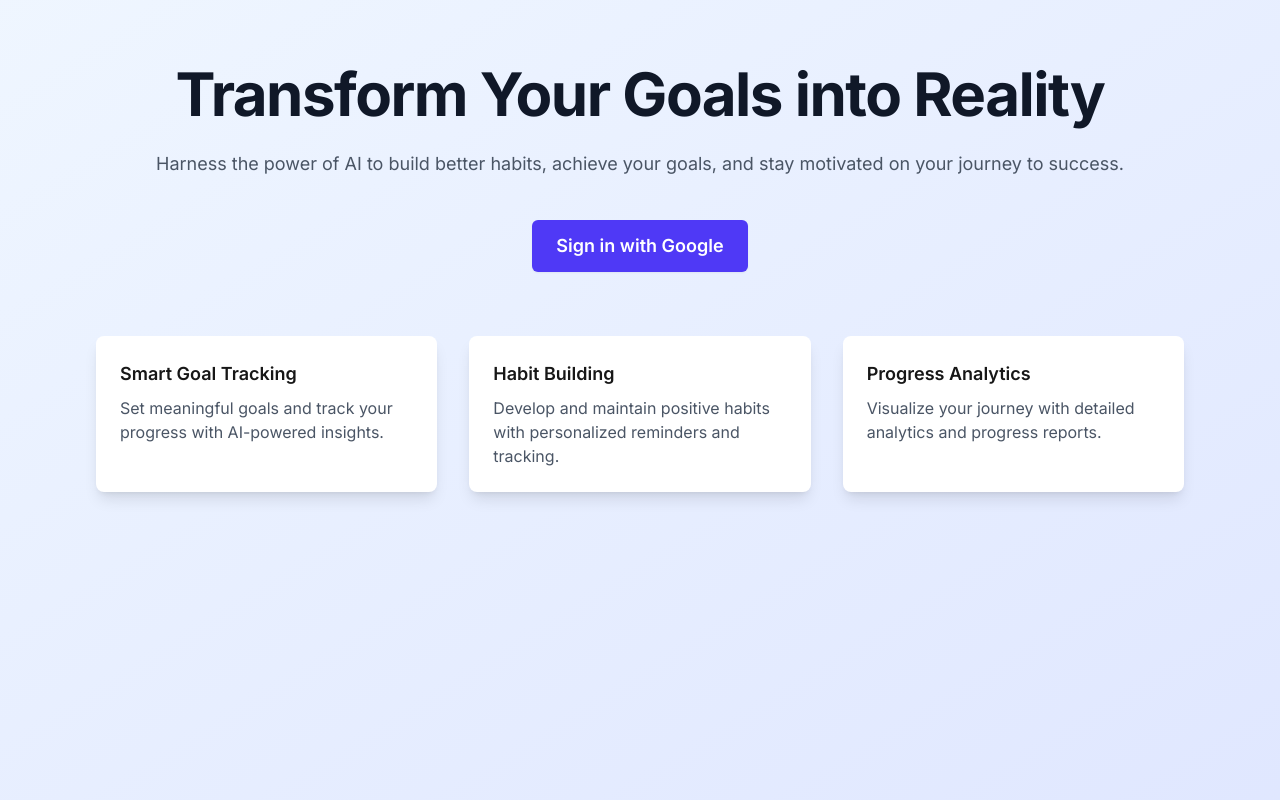
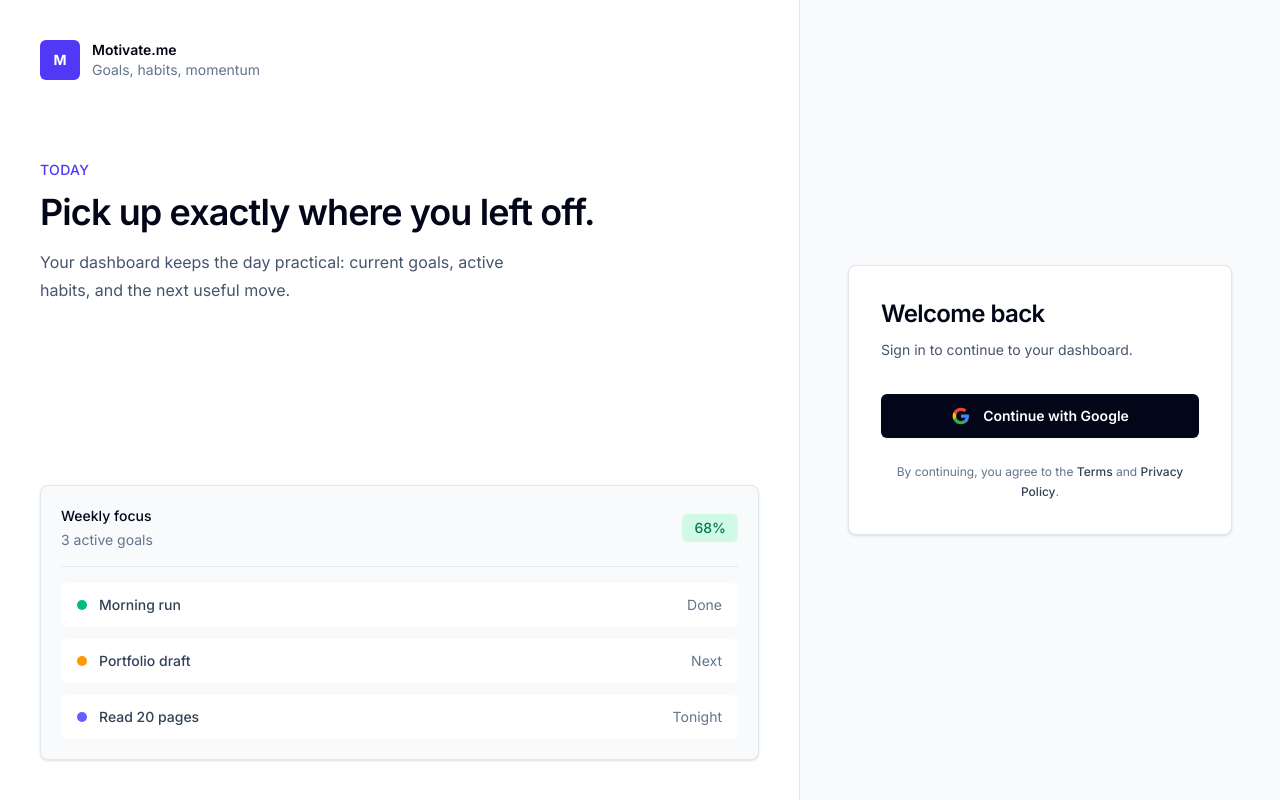
Before and after one commit to brown2020/motivatedotmeai, a Next.js app: page /signin in a window 1280 px wide. Built offline with nearby package versions, Linux system fonts and the light colour scheme; no server answers.

Commit message:
Clean up sign-in screen

```diff
--- a/src/app/signin/sign-in-client.tsx
+++ b/src/app/signin/sign-in-client.tsx
@@ -2,7 +2,36 @@
 
 import { ErrorAlert } from "@/components/ErrorAlert";
 import { useAuthStore } from "@/stores/auth-store";
+import Link from "next/link";
 import { useRouter } from "next/navigation";
+
+function GoogleMark() {
+  return (
+    <svg
+      aria-hidden="true"
+      className="h-5 w-5"
+      viewBox="0 0 24 24"
+      fill="none"
+    >
+      <path
+        d="M21.6 12.23c0-.71-.06-1.4-.18-2.05H12v3.88h5.38a4.6 4.6 0 0 1-2 3.02v2.51h3.24c1.9-1.75 2.98-4.32 2.98-7.36Z"
+        fill="#4285F4"
+      />
+      <path
+        d="M12 22c2.7 0 4.97-.9 6.62-2.41l-3.24-2.51c-.9.6-2.05.96-3.38.96-2.6 0-4.8-1.76-5.6-4.12H3.05v2.59A10 10 0 0 0 12 22Z"
+        fill="#34A853"
+      />
+      <path
+        d="M6.4 13.92a6.01 6.01 0 0 1 0-3.84V7.49H3.05a10 10 0 0 0 0 9.02l3.35-2.59Z"
+        fill="#FBBC05"
+      />
+      <path
+        d="M12 5.96c1.47 0 2.8.5 3.84 1.5l2.86-2.87A9.61 9.61 0 0 0 12 2a10 10 0 0 0-8.95 5.49l3.35 2.59C7.2 7.72 9.4 5.96 12 5.96Z"
+        fill="#EA4335"
+      />
+    </svg>
+  );
+}
 
 export default function SignInClient({ nextPath }: { nextPath?: string }) {
   const user = useAuthStore((s) => s.user);
@@ -23,81 +52,157 @@ export default function SignInClient({ nextPath }: { nextPath?: string }) {
 
   if (isLoading) {
     return (
-      <main className="min-h-screen bg-linear-to-br from-blue-50 to-indigo-100" />
+      <main className="min-h-screen bg-slate-50" />
     );
   }
 
   return (
-    <main className="min-h-screen bg-linear-to-br from-blue-50 to-indigo-100">
-      <div className="max-w-6xl mx-auto px-4 py-16 sm:px-6 lg:px-8">
-        <div className="text-center">
-          <h1 className="text-4xl font-bold tracking-tight text-gray-900 sm:text-6xl">
-            Transform Your Goals into Reality
+    <main className="min-h-screen bg-slate-50 text-slate-950">
+      <div className="grid min-h-screen lg:grid-cols-[minmax(0,1fr)_480px]">
+        <section className="hidden border-r border-slate-200 bg-white px-10 py-10 lg:flex lg:flex-col lg:justify-between">
+          <div>
+            <div className="flex items-center gap-3">
+              <div className="flex h-10 w-10 items-center justify-center rounded-md bg-indigo-600 text-sm font-bold text-white">
+                M
+              </div>
+              <div>
+                <p className="text-sm font-semibold text-slate-950">
+                  Motivate.me
+                </p>
+                <p className="text-sm text-slate-500">Goals, habits, momentum</p>
+              </div>
+            </div>
+
+            <div className="mt-20 max-w-xl">
+              <p className="text-sm font-medium uppercase tracking-wide text-indigo-600">
+                Today
+              </p>
+              <h1 className="mt-3 text-4xl font-semibold tracking-tight text-slate-950">
+                Pick up exactly where you left off.
               </h1>
-          <p className="mt-6 text-lg leading-8 text-gray-600">
-            Harness the power of AI to build better habits, achieve your goals,
-            and stay motivated on your journey to success.
+              <p className="mt-4 max-w-lg text-base leading-7 text-slate-600">
+                Your dashboard keeps the day practical: current goals, active
+                habits, and the next useful move.
               </p>
+            </div>
+          </div>
 
-          <div className="mt-10 flex items-center justify-center gap-x-6">
+          <div className="rounded-lg border border-slate-200 bg-slate-50 p-5 shadow-sm">
+            <div className="flex items-center justify-between border-b border-slate-200 pb-4">
+              <div>
+                <p className="text-sm font-medium text-slate-950">
+                  Weekly focus
+                </p>
+                <p className="mt-1 text-sm text-slate-500">3 active goals</p>
+              </div>
+              <div className="rounded-md bg-emerald-100 px-3 py-1 text-sm font-medium text-emerald-700">
+                68%
+              </div>
+            </div>
+            <div className="mt-4 space-y-3">
+              {[
+                ["Morning run", "Done", "bg-emerald-500"],
+                ["Portfolio draft", "Next", "bg-amber-500"],
+                ["Read 20 pages", "Tonight", "bg-indigo-500"],
+              ].map(([label, status, color]) => (
+                <div
+                  key={label}
+                  className="flex items-center justify-between gap-4 rounded-md bg-white px-4 py-3"
+                >
+                  <div className="flex items-center gap-3">
+                    <span className={`h-2.5 w-2.5 rounded-full ${color}`} />
+                    <span className="text-sm font-medium text-slate-700">
+                      {label}
+                    </span>
+                  </div>
+                  <span className="text-sm text-slate-500">{status}</span>
+                </div>
+              ))}
+            </div>
+          </div>
+        </section>
+
+        <section className="flex min-h-screen items-center justify-center px-6 py-10 sm:px-8">
+          <div className="w-full max-w-sm">
+            <div className="mb-8 flex items-center gap-3 lg:hidden">
+              <div className="flex h-10 w-10 items-center justify-center rounded-md bg-indigo-600 text-sm font-bold text-white">
+                M
+              </div>
+              <div>
+                <p className="text-sm font-semibold text-slate-950">
+                  Motivate.me
+                </p>
+                <p className="text-sm text-slate-500">Goals and habits</p>
+              </div>
+            </div>
+
+            <div className="rounded-lg border border-slate-200 bg-white p-6 shadow-sm sm:p-8">
+              <div>
+                <h2 className="text-2xl font-semibold tracking-tight text-slate-950">
+                  Welcome back
+                </h2>
+                <p className="mt-2 text-sm leading-6 text-slate-600">
+                  Sign in to continue to your dashboard.
+                </p>
+              </div>
+
+              <div className="mt-8 space-y-3">
                 {user ? (
                   <>
                     <button
+                      type="button"
                       onClick={() => router.push(target)}
-                  className="rounded-md bg-indigo-600 px-6 py-3 text-lg font-semibold text-white shadow-xs hover:bg-indigo-500 focus-visible:outline-2 focus-visible:outline-offset-2 focus-visible:outline-indigo-600"
+                      className="flex w-full items-center justify-center rounded-md bg-indigo-600 px-4 py-3 text-sm font-semibold text-white shadow-xs hover:bg-indigo-500 focus-visible:outline-2 focus-visible:outline-offset-2 focus-visible:outline-indigo-600"
                     >
                       Continue
                     </button>
                     <button
+                      type="button"
                       onClick={signOut}
-                  className="rounded-md bg-white px-6 py-3 text-lg font-semibold text-gray-900 shadow-xs ring-1 ring-gray-200 hover:bg-gray-50"
+                      className="flex w-full items-center justify-center rounded-md bg-white px-4 py-3 text-sm font-semibold text-slate-800 shadow-xs ring-1 ring-slate-200 hover:bg-slate-50"
                     >
                       Sign out
                     </button>
                   </>
                 ) : (
                   <button
+                    type="button"
                     onClick={handleSignIn}
                     disabled={isSigningIn}
-                className="rounded-md bg-indigo-600 px-6 py-3 text-lg font-semibold text-white shadow-xs hover:bg-indigo-500 focus-visible:outline-2 focus-visible:outline-offset-2 focus-visible:outline-indigo-600 disabled:cursor-not-allowed disabled:bg-indigo-400"
+                    className="flex w-full items-center justify-center gap-3 rounded-md bg-slate-950 px-4 py-3 text-sm font-semibold text-white shadow-xs hover:bg-slate-800 focus-visible:outline-2 focus-visible:outline-offset-2 focus-visible:outline-slate-950 disabled:cursor-not-allowed disabled:bg-slate-400"
                   >
-                {isSigningIn ? "Signing in..." : "Sign in with Google"}
+                    <GoogleMark />
+                    {isSigningIn ? "Signing in..." : "Continue with Google"}
                   </button>
                 )}
               </div>
 
               {authError && (
-            <div className="mx-auto mt-6 max-w-md" aria-live="polite">
+                <div className="mt-5" aria-live="polite">
                   <ErrorAlert message={authError} onClose={clearAuthError} />
                 </div>
               )}
-        </div>
 
-        <div className="mt-16 grid grid-cols-1 gap-8 sm:grid-cols-2 lg:grid-cols-3">
-          <div className="bg-white rounded-lg shadow-lg p-6">
-            <h3 className="text-lg font-semibold mb-2">Smart Goal Tracking</h3>
-            <p className="text-gray-600">
-              Set meaningful goals and track your progress with AI-powered
-              insights.
-            </p>
-          </div>
-
-          <div className="bg-white rounded-lg shadow-lg p-6">
-            <h3 className="text-lg font-semibold mb-2">Habit Building</h3>
-            <p className="text-gray-600">
-              Develop and maintain positive habits with personalized reminders
-              and tracking.
-            </p>
-          </div>
-
-          <div className="bg-white rounded-lg shadow-lg p-6">
-            <h3 className="text-lg font-semibold mb-2">Progress Analytics</h3>
-            <p className="text-gray-600">
-              Visualize your journey with detailed analytics and progress
-              reports.
+              <p className="mt-6 text-center text-xs leading-5 text-slate-500">
+                By continuing, you agree to the{" "}
+                <Link
+                  href="/terms"
+                  className="font-medium text-slate-700 underline-offset-4 hover:underline"
+                >
+                  Terms
+                </Link>{" "}
+                and{" "}
+                <Link
+                  href="/privacy"
+                  className="font-medium text-slate-700 underline-offset-4 hover:underline"
+                >
+                  Privacy Policy
+                </Link>
+                .
               </p>
             </div>
           </div>
+        </section>
       </div>
     </main>
   );
```
Lines whose indentation alone changed are shown as unchanged.
